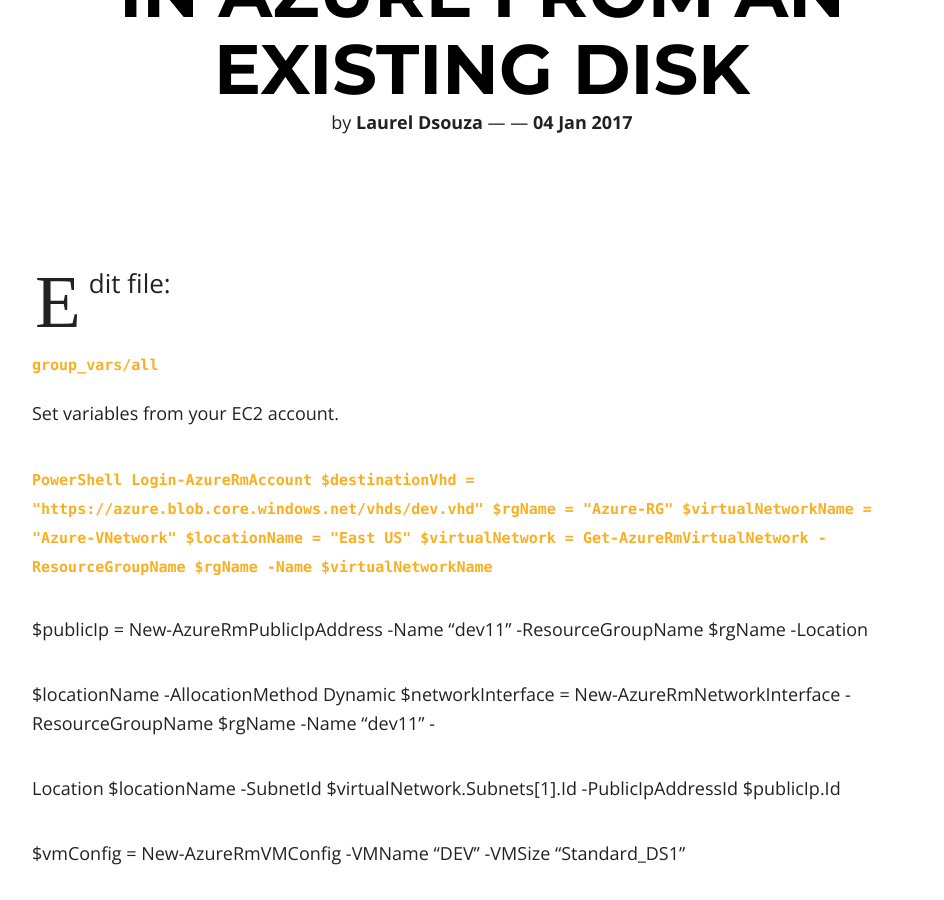
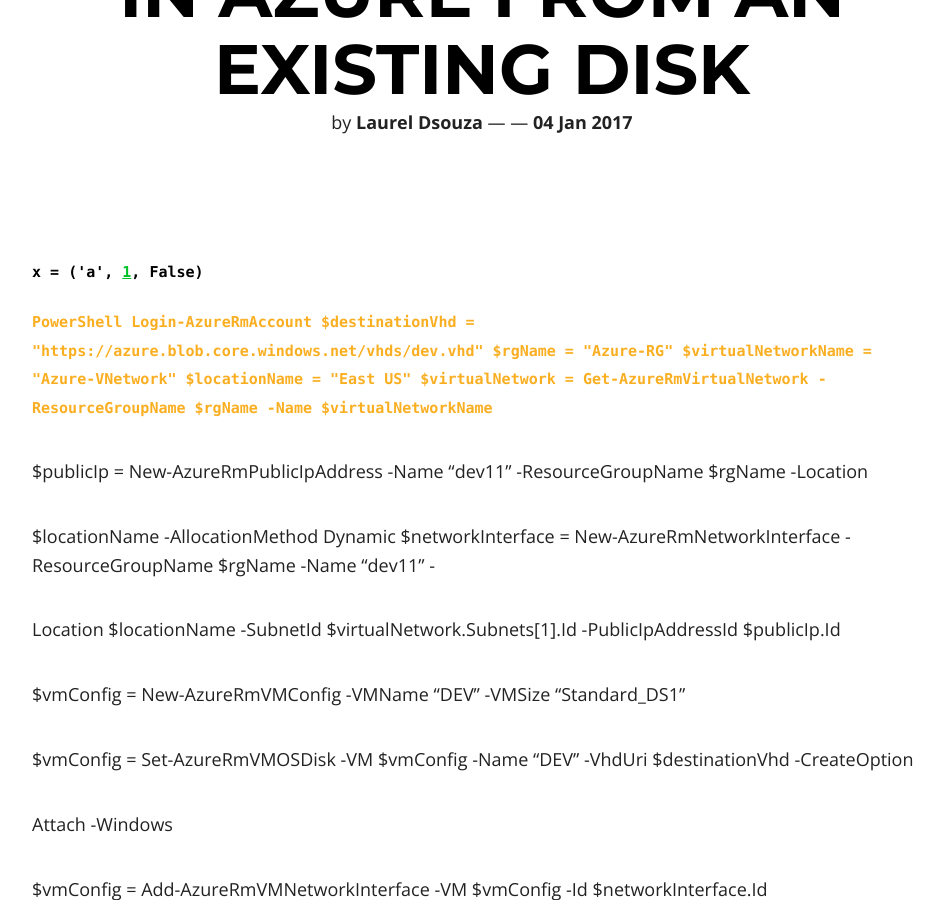
Before and after one commit to ldsouza/ldsouza.github.io, a Jekyll site: the page built from _posts/2017-01-04-how-to-create-a-vm-in-azure-from-an-existing-disk.md, in a window 1280 px wide and 900 px high, scrolled down 343 px. Shown: the whole window, without its empty margins (158-1102 px from the left). Built offline with Jekyll 4.4.1, drawn with Linux system fonts in a browser that asks for light colours; nearby versions of some CDN libraries.

Commit message:
Updated 2017-01-04-how-to-create-a-vm-in-azure-from-an-existing-disk.md

```diff
--- a/_posts/2017-01-04-how-to-create-a-vm-in-azure-from-an-existing-disk.md
+++ b/_posts/2017-01-04-how-to-create-a-vm-in-azure-from-an-existing-disk.md
@@ -6,11 +6,10 @@
 comments: false
 title: How to create a VM in Azure from an existing Disk
 ---
-Edit file:
 
-    group_vars/all
-
-Set variables from your EC2 account.
+{% highlight python %}
+x = ('a', 1, False)
+{% endhighlight %}
 
 
 
```
